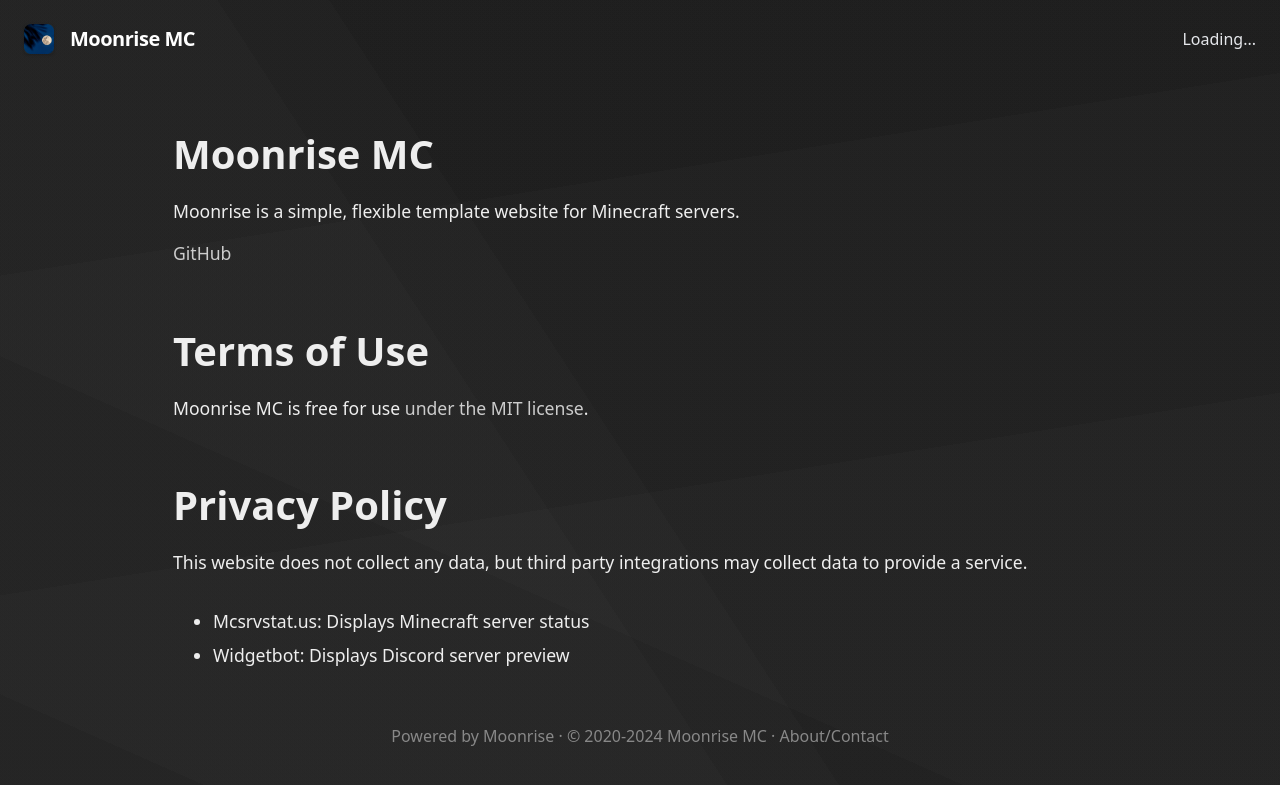
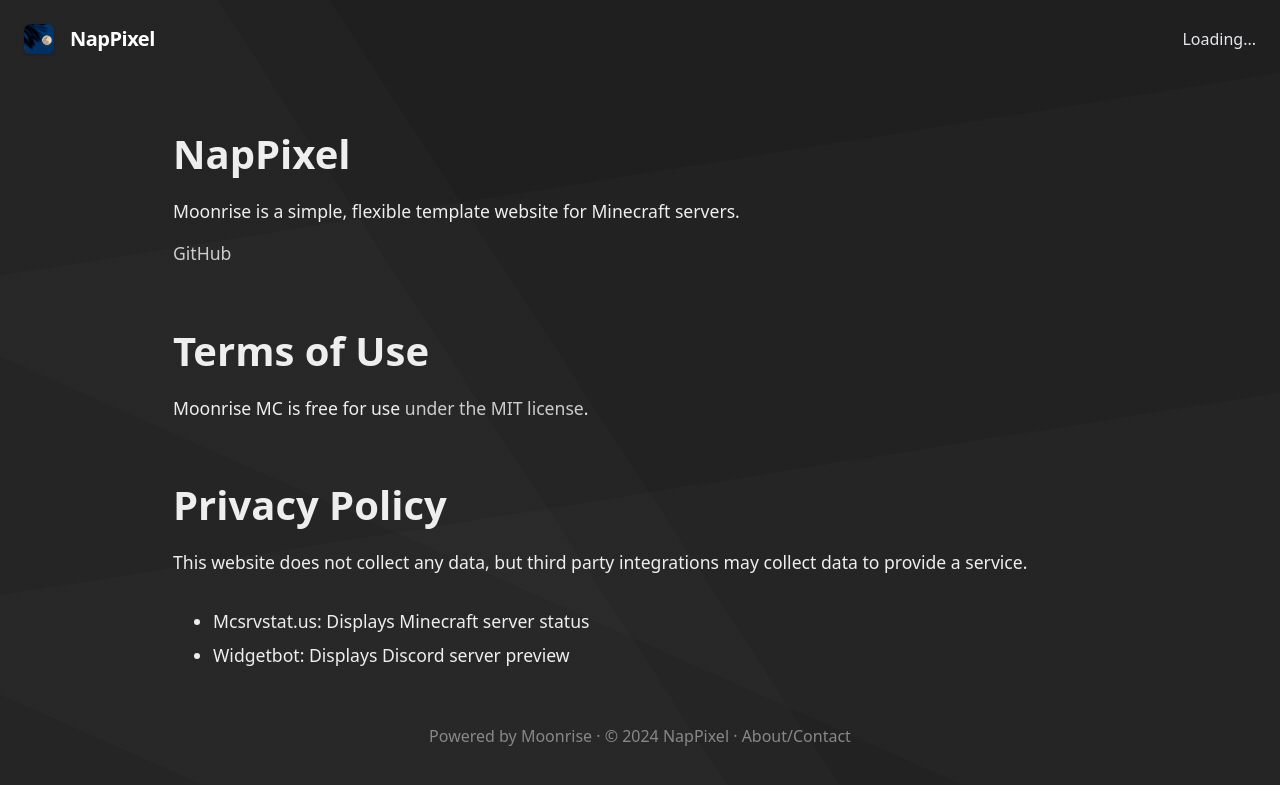
Before and after one commit to NewAmazingPVP/NapPixel-Website, a Jekyll site: the page built from docs/about.md, in a window 1280 px wide. Shown: the top 785 px of the page. Built offline with Jekyll 4.4.1, drawn with Linux system fonts in a browser that asks for light colours; our own code applies the rules of GitHub Pages for plain Markdown files.

Commit message:
Update _config.yml

```diff
--- a/docs/_config.yml
+++ b/docs/_config.yml
@@ -1,19 +1,19 @@
 # Set this website's info
 # Change "coffeebank" to your GitHub username
 # Change "moonrise" to your repository name
-url: "https://coffeebank.github.io"
-baseurl: "/moonrise"
+url: "https://newamazingpvp.github.io"
+baseurl: "/NapPixel-Website"
 siteIcon: /media/android-chrome-192x192.png
-siteYear: 2020
+siteYear: 2024
 siteFooterlink: /about
 showinSearchEngines: true
 # googleAnalyticsID: (uncomment to use)
 
 
 # Set basic server info
-serverName: Moonrise MC
+serverName: NapPixel
 serverDescription: A Minecraft server where we have lots of fun!
-serverIP: 31.41.59.26:5358
+serverIP: NapPixel.tk
 useBedrockForOnlineStatus: false
 
 
```
